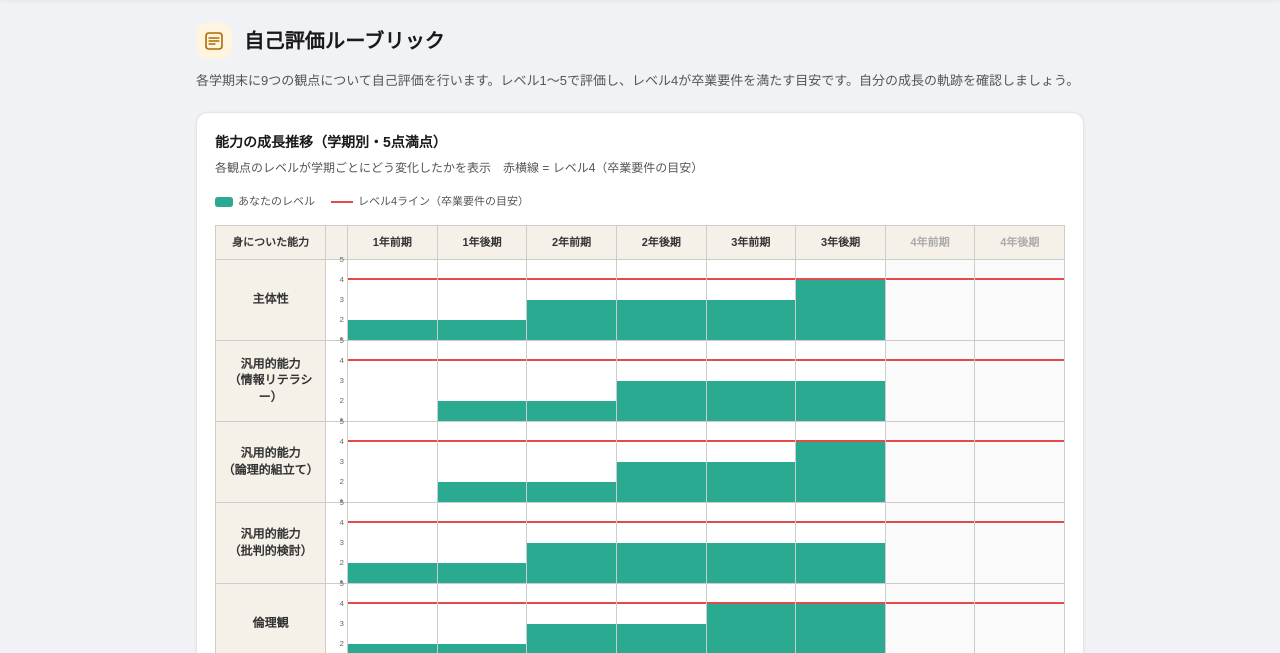
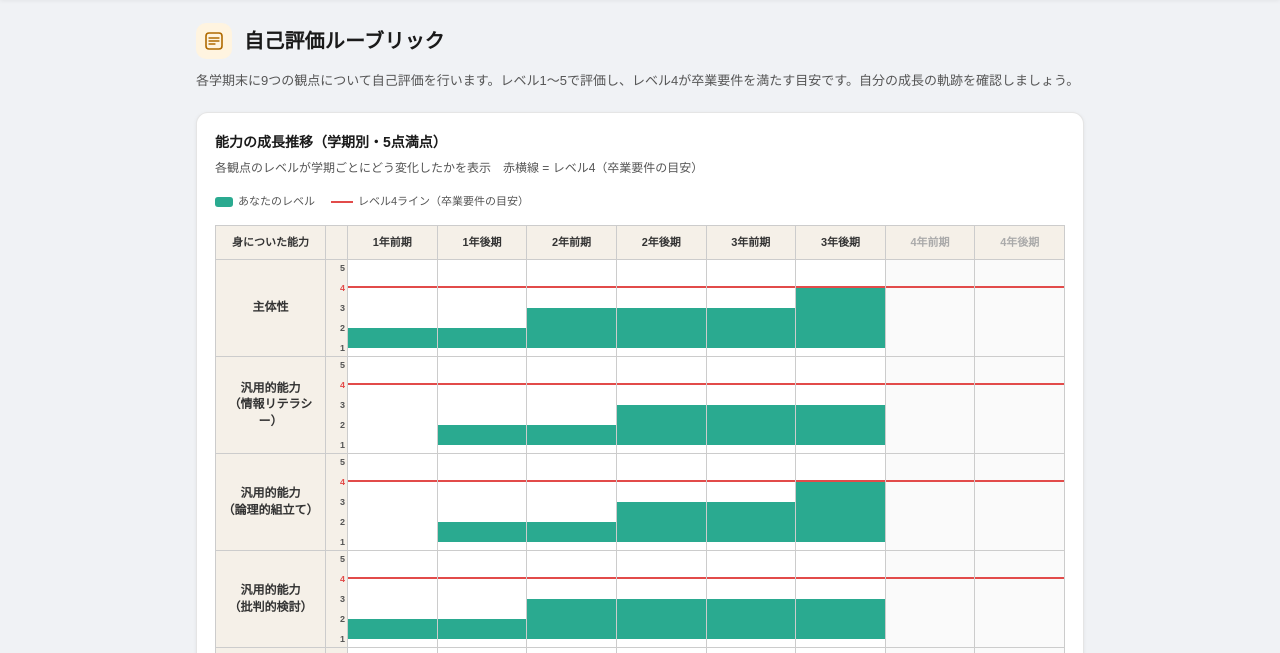
Before and after one commit to KOstrike/portfolio-v2, a plain HTML site: page index.html in a window 1280 px wide. Both pictures are taken after a click on the button "📋 自己評価ルーブリック". Shown: the part 111-764 px from the top of the page. Drawn offline with nearby package versions, Linux system fonts and the light colour scheme; a web font is replaced by a local one.

Commit message:
Update index.html

```diff
--- a/index.html
+++ b/index.html
@@ -373,13 +373,14 @@ body {
 .rubric-grid-table th.obs-th { text-align:center; width:110px; background:#f5f0e8; }
 .rubric-grid-table th.axis-th { width:22px; background:#f5f0e8; border:1px solid #ccc; }
 .rubric-grid-table td.obs-td { background:#f5f0e8; font-size:12px; font-weight:700; text-align:center; vertical-align:middle; padding:6px 4px; border:1px solid #ccc; color:#333; line-height:1.4; }
-.rubric-grid-table td.axis-td { background:#fff; border:1px solid #ccc; vertical-align:bottom; padding:0; width:22px; position:relative; }
-.rubric-grid-table td.chart-td { padding:0; border:1px solid #ccc; vertical-align:bottom; position:relative; background:#fff; }
+.rubric-grid-table td.axis-td { background:#f5f0e8; border:1px solid #ccc; vertical-align:top; padding:0; width:22px; position:relative; }
+.rubric-grid-table td.chart-td { padding:0; border:1px solid #ccc; vertical-align:top; position:relative; background:#fff; }
 .rubric-grid-table td.chart-td.future-td { background:#fafafa; }
-.rubric-cell-inner { position:relative; width:100%; height:80px; overflow:hidden; }
+.rubric-cell-wrap { padding:8px 0; }
+.rubric-cell-inner { position:relative; width:100%; height:80px; overflow:visible; }
 .rubric-bar-col { position:absolute; bottom:0; left:0; width:100%; background:#2aaa90; }
-.rubric-yaxis-inner { position:relative; width:100%; height:80px; }
-.rubric-ytick-label { position:absolute; right:3px; font-size:8px; color:#666; line-height:1; transform:translateY(50%); }
+.rubric-yaxis-inner { position:relative; width:100%; height:96px; }
+.rubric-ytick-label { position:absolute; right:2px; font-size:9px; color:#555; line-height:1; transform:translateY(-50%); font-weight:700; }
 .rubric-lv4-hline { position:absolute; left:0; right:0; height:2px; background:#E24B4A; z-index:10; pointer-events:none; }
 .rubric-legend { display:flex; gap:16px; flex-wrap:wrap; margin-bottom:14px; align-items:center; }
 .rubric-legend-item { display:flex; align-items:center; gap:5px; font-size:11px; color:var(--text-secondary); }
@@ -1388,7 +1389,12 @@ function initRubric() {
 
   const MAX = 5;
   const CELL_H = 80;
-  // 1スタートスケール: Lv1=底(0%)、Lv5=天井(100%)
+  const PAD = 8; // 上下余白px — Lv1(底)・Lv5(天井)ラベルが確実に収まる
+  const TOTAL_H = CELL_H + PAD * 2; // 96px = 軸列の総高さ
+
+  // Lv1=底・Lv5=天井 の top座標を計算（PAD分オフセット）
+  const topOf = v => PAD + CELL_H * (MAX - v) / (MAX - 1);
+  // bottom%はバー・赤線用（CELL_H基準、PAD内の描画域）
   const pctOf = v => ((v - 1) / (MAX - 1)) * 100;
   const LV4_PCT = pctOf(4); // 75%
 
@@ -1402,7 +1408,6 @@ function initRubric() {
   th0.className = 'obs-th';
   th0.textContent = '身についた能力';
   hr.appendChild(th0);
-  // axis column header (empty)
   const thAxis = document.createElement('th');
   thAxis.className = 'axis-th';
   hr.appendChild(thAxis);
@@ -1420,30 +1425,31 @@ function initRubric() {
   observations.forEach((obsName, oi) => {
     const tr = document.createElement('tr');
 
-    // Observation label
+    // 観点ラベル列
     const obsTd = document.createElement('td');
     obsTd.className = 'obs-td';
     obsTd.innerHTML = obsName.replace(/\n/g, '<br>');
     tr.appendChild(obsTd);
 
-    // Y-axis column (narrow, left of first bar)
+    // 軸列 — 高さ TOTAL_H、上下PADを含む
     const axisTd = document.createElement('td');
     axisTd.className = 'axis-td';
     const axisDiv = document.createElement('div');
     axisDiv.className = 'rubric-yaxis-inner';
-    axisDiv.style.height = CELL_H + 'px';
-    // tick labels: 5, 4, 3, 2, 1 （0は表示しない・1スタート）
-    [[5,pctOf(5)],[4,pctOf(4)],[3,pctOf(3)],[2,pctOf(2)],[1,pctOf(1)]].forEach(([v,pct])=>{
+    axisDiv.style.height = TOTAL_H + 'px';
+    [5, 4, 3, 2, 1].forEach(v => {
       const tick = document.createElement('div');
       tick.className = 'rubric-ytick-label';
       tick.textContent = v;
-      tick.style.bottom = pct + '%';
+      tick.style.top = topOf(v) + 'px';
+      // Lv4は赤色で強調
+      if (v === 4) tick.style.color = '#E24B4A';
       axisDiv.appendChild(tick);
     });
     axisTd.appendChild(axisDiv);
     tr.appendChild(axisTd);
 
-    // Chart cells — one per term
+    // バー列 — PAD分のpaddingで軸と座標を一致させる
     terms.forEach((t, ti) => {
       const score = scores[oi][ti];
       const isFuture = ti >= futureFrom;
@@ -1451,17 +1457,23 @@ function initRubric() {
       const td = document.createElement('td');
       td.className = 'chart-td' + (isFuture ? ' future-td' : '');
 
+      // padding:PAD 0 のラッパーでバー描画域をCELL_Hに限定
+      const wrap = document.createElement('div');
+      wrap.className = 'rubric-cell-wrap';
+      wrap.style.paddingTop = PAD + 'px';
+      wrap.style.paddingBottom = PAD + 'px';
+
       const inner = document.createElement('div');
       inner.className = 'rubric-cell-inner';
       inner.style.height = CELL_H + 'px';
 
-      // Lv4 red horizontal line
+      // Lv4赤横線（CELL_H内のbottom%）
       const lv4 = document.createElement('div');
       lv4.className = 'rubric-lv4-hline';
       lv4.style.bottom = LV4_PCT + '%';
       inner.appendChild(lv4);
 
-      // Bar: full cell width, Lv1=最小、Lv5=最大（1スタートスケール）
+      // バー（Lv1=0%〜Lv5=100%）
       if (!isFuture && score !== null) {
         const bar = document.createElement('div');
         bar.className = 'rubric-bar-col';
@@ -1469,7 +1481,8 @@ function initRubric() {
         inner.appendChild(bar);
       }
 
-      td.appendChild(inner);
+      wrap.appendChild(inner);
+      td.appendChild(wrap);
       tr.appendChild(td);
     });
 
@@ -1477,10 +1490,10 @@ function initRubric() {
   });
   tbl.appendChild(tbody);
 
-  const wrap = document.createElement('div');
-  wrap.style.overflowX = 'auto';
-  wrap.appendChild(tbl);
-  container.appendChild(wrap);
+  const wrapDiv = document.createElement('div');
+  wrapDiv.style.overflowX = 'auto';
+  wrapDiv.appendChild(tbl);
+  container.appendChild(wrapDiv);
 }
 
 
```
